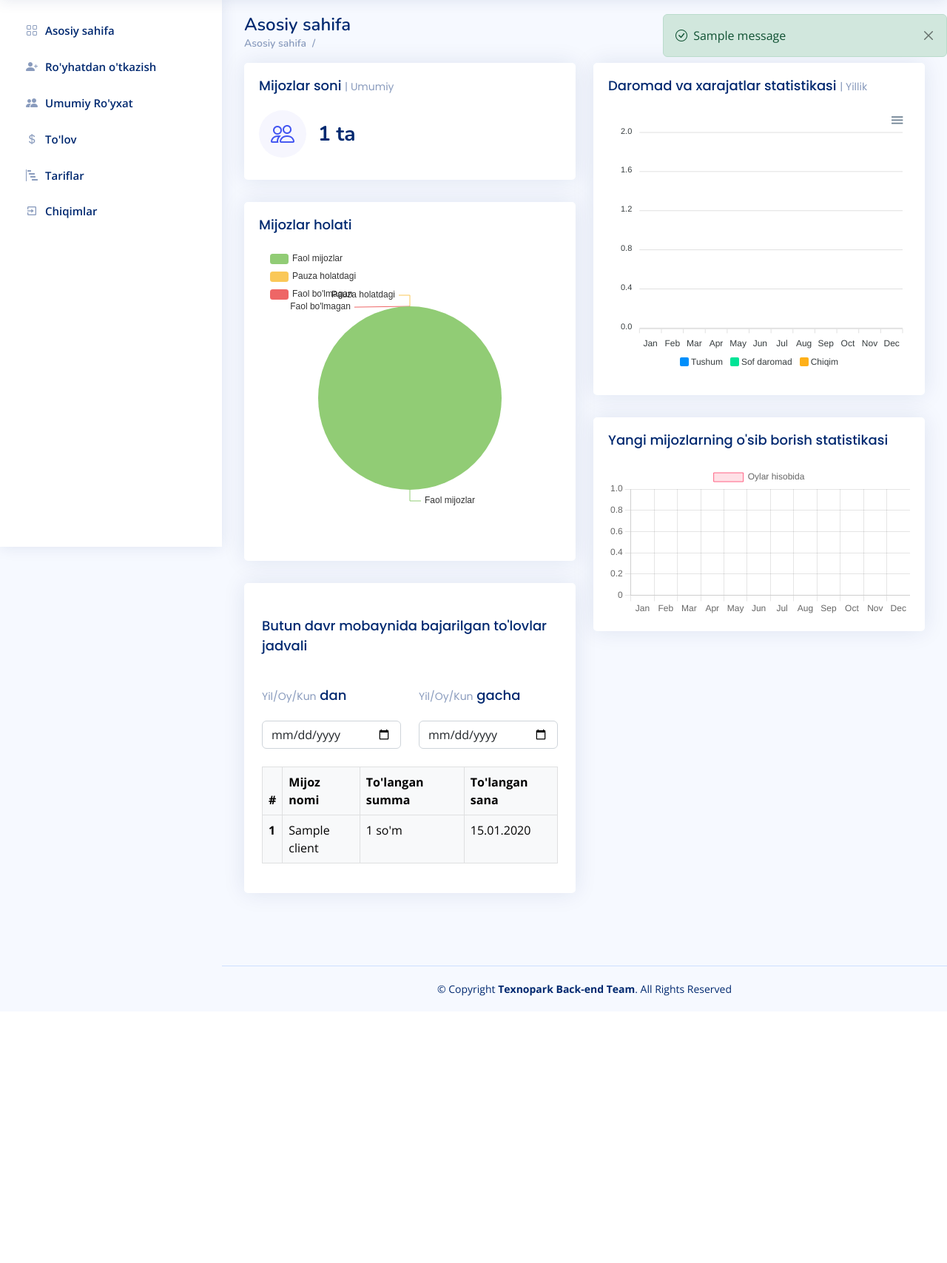
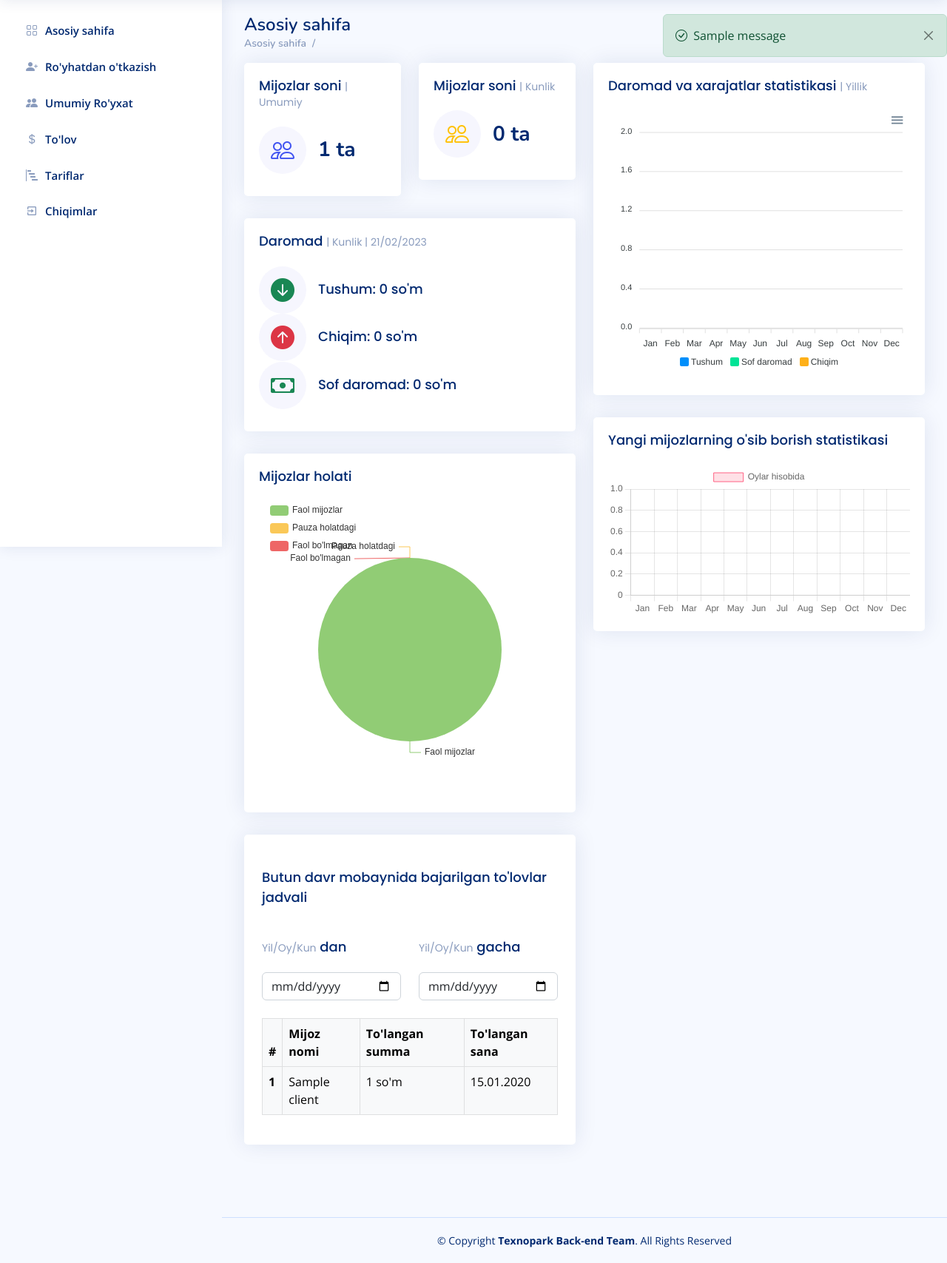
Before and after one commit to Abdulhamid51/fitnes_crm, a Django app: page / in a window 1280 px wide. Shown: the part 61-1768 px from the top of the page at 74% size. Before the commit the page ends 1407 px from the top, so only its background shows below. Run offline with Django 3.2, Linux system fonts and the light colour scheme; a user stored in the database is signed in; tables that the repository leaves empty hold one stand-in row (values such as "Sample post"); one stand-in notice (Sample message) is shown; some libraries are stand-ins or nearby versions.

Commit message:
end fitness

```diff
--- a/main/views.py
+++ b/main/views.py
@@ -11,14 +11,29 @@ from .filter import deco_login
 class HomeView(View):
     @deco_login
     def get(self,request):
-        print()
+        inactive = 0
+        active = 0
+        paused = 0
+        daily_sum = 0
+        expense_sum = 0
+        now = datetime.datetime.now()
+
         clients = Client.objects.all()
         all_clients = clients.count()
         payment = Payment.objects.all().order_by("-id")
+        day = Day.objects.filter(came=True,date=now).count()
+        pay = payment.filter(date=now)
+        expense= Expense.objects.filter(created=now)
 
-        inactive = 0
-        active = 0
-        paused = 0
+        for e in expense:
+            expense_sum += e.summa
+
+        for p in pay:
+            daily_sum += p.money
+
+        total_sum = daily_sum - expense_sum
+
+
         for c in clients:
             if c.status == "ACTIVE":
                 active += 1
@@ -29,10 +44,15 @@ class HomeView(View):
 
         context = {
             "all_clients":all_clients,
+            "came_day":day,
             "active":active,
             "inactive":inactive,
             "paused":paused,
-            "payment":payment
+            "payment":payment,
+            'daily_sum':daily_sum,
+            'expense_sum':expense_sum,
+            'total_sum':total_sum,
+            'now':now
 
         }
 
--- a/templates/forms-layouts.html
+++ b/templates/forms-layouts.html
@@ -258,7 +258,7 @@
                   <div class="col-md-12">
                     <div class="form-floating">
                       <input type="number" class="form-control" id="userId" placeholder="ID" name="uid" required>
-                      <label for="floatingCity">Mijoz ID si (skanerlang)</label>
+                      <label for="floatingCity">Mijoz ID si (Saqlab qo'ying)</label>
                     </div>
                   </div>
                 </div>
--- a/templates/index.html
+++ b/templates/index.html
@@ -20,17 +20,82 @@
 
         <!-- Left side columns -->
         <div class="col-lg-6">
+              <div class="row">
+                <div class="col-lg-6">
+                  <div class="card info-card sales-card">
+
+                    <div class="card-body">
+                      <h5 class="card-title">Mijozlar soni <span>| Umumiy</span></h5>
+
+                      <div class="d-flex align-items-center">
+                        <div class="card-icon rounded-circle d-flex align-items-center justify-content-center">
+                          <i class="bi bi-people "></i>
+                        </div>
+                        <div class="ps-3">
+                          <h6 id="count_all" data-all="{{ all_clients }}">{{ all_clients }} ta</h6>
+                          <!-- tolovlar kunlik  -->
+
+                        </div>
+                      </div>
+                    </div>
+
+                  </div>
+                </div>
+                <div class="col-lg-6">
+                  <div class="card info-card sales-card">
+
+                    <div class="card-body">
+                      <h5 class="card-title">Mijozlar soni <span>| Kunlik</span></h5>
+
+                      <div class="d-flex align-items-center">
+                        <div class="card-icon rounded-circle d-flex align-items-center justify-content-center">
+                          <i class="bi bi-people text-warning"></i>
+                        </div>
+                        <div class="ps-3">
+                          <h6 id="count_all" data-all="{{ came_day }}">{{ came_day }} ta</h6>
+                          <!-- tolovlar kunlik  -->
+
+                        </div>
+                      </div>
+                    </div>
+
+                  </div>
+                </div>
+              </div>
               <div class="card info-card sales-card">
 
                 <div class="card-body">
-                  <h5 class="card-title">Mijozlar soni <span>| Umumiy</span></h5>
+                  <h5 class="card-title">Daromad <span>| Kunlik | {{ now | date:"d/m/Y"}}</span></h5>
 
                   <div class="d-flex align-items-center">
                     <div class="card-icon rounded-circle d-flex align-items-center justify-content-center">
-                      <i class="bi bi-people"></i>
+                      <i class="bi bi-arrow-down-circle-fill text-success"></i>
                     </div>
                     <div class="ps-3">
-                      <h6 id="count_all" data-all="{{ all_clients }}">{{ all_clients }} ta</h6>
+                      <h5 class="card-title"  id="count_all" data-all="">Tushum: {{ daily_sum }} so'm</h5>
+
+
+                      <!-- tolovlar kunlik  -->
+
+                    </div>
+                  </div>
+                  <div class="d-flex align-items-center">
+                    <div class="card-icon rounded-circle d-flex align-items-center justify-content-center">
+                      <i class="bi bi-arrow-up-circle-fill text-danger"></i>
+                    </div>
+                    <div class="ps-3">
+                      <h5 class="card-title"  id="count_all" data-all="">Chiqim: {{ expense_sum }} so'm</h5>
+                      <!-- tolovlar kunlik  -->
+
+                    </div>
+                  </div>
+                  <div class="d-flex align-items-center">
+                    <div class="card-icon rounded-circle d-flex align-items-center justify-content-center">
+                      <i class="bi bi-cash text-success"></i>
+                    </div>
+                    <div class="ps-3">
+                      <h5 class="card-title" id="count_all" data-all="">Sof daromad: {{ total_sum }} so'm</h5>
+
                       <!-- tolovlar kunlik  -->
 
                     </div>
@@ -38,7 +103,6 @@
                 </div>
 
               </div>
-
 
 
               <div class="card">
@@ -342,6 +406,7 @@
         var dateVal = moment(val, "DD/MM/YYYY");
         var visible = (dateVal.isBetween(dateFrom, dateTo, null, [])) ? "" : "none"; // [] for inclusive
         $(tr).css('display', visible);
+
       });
     }
 
--- a/templates/wrapper.html
+++ b/templates/wrapper.html
@@ -60,7 +60,7 @@
       </div>
     </div>
     <div class="d-flex align-items-center justify-content-between">
-      <a href="index.html" class="logo d-flex align-items-center">
+      <a href="/" class="logo d-flex align-items-center">
         <img src="/static/assets/img/logo.png" alt="">
         <span class="d-none d-lg-block">CRMFitness</span>
       </a>
@@ -93,6 +93,7 @@
     </nav><!-- End Icons Navigation -->
 
   </header><!-- End Header -->
+
   {% if messages %}
   <ul class="messages">
       {% for message in messages %}
```
Also changed, not shown: main/t_view.py (+6 -3 lines), templates/pages-login.html (+32 -0 lines), templates/new_table.html (line endings or trailing spaces).
